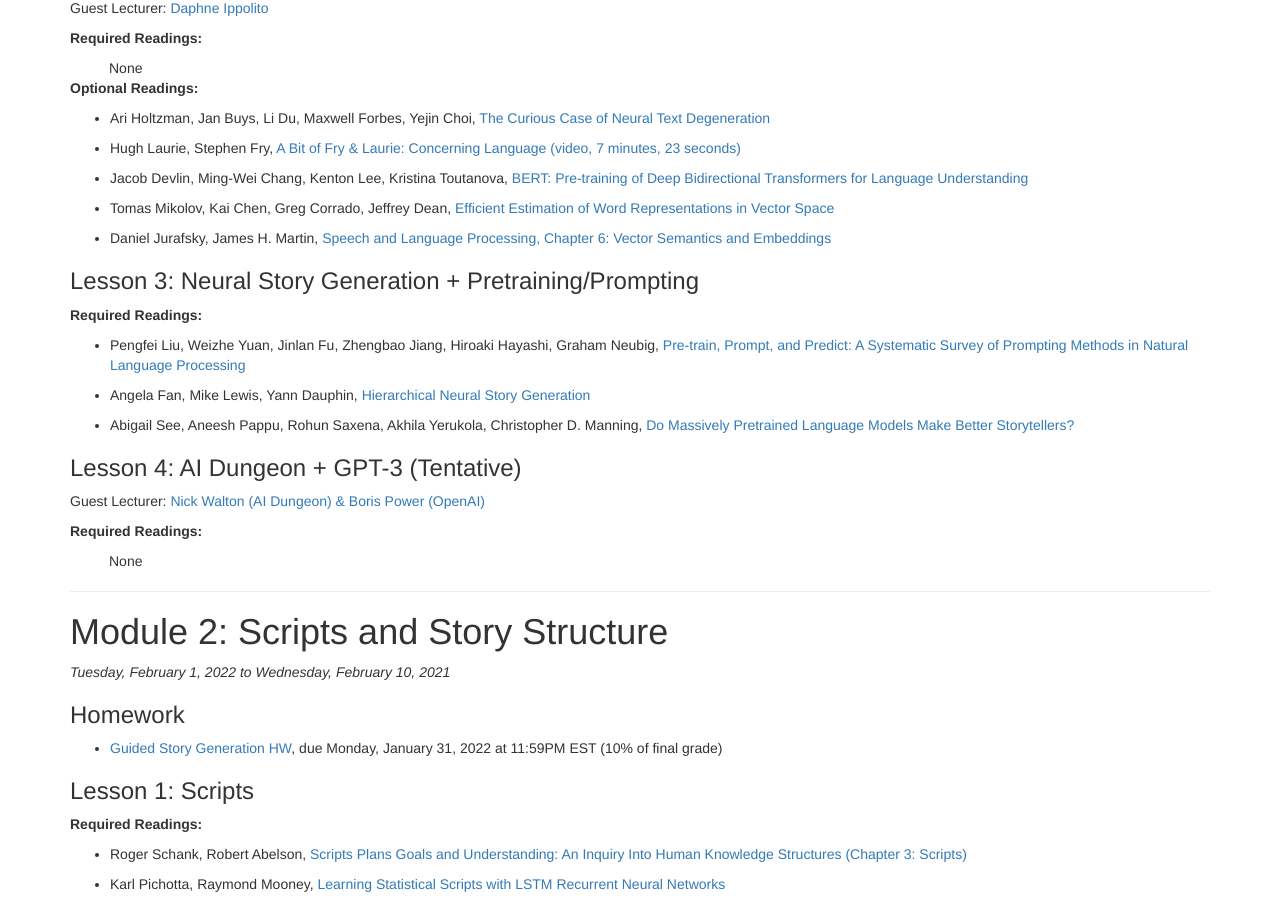
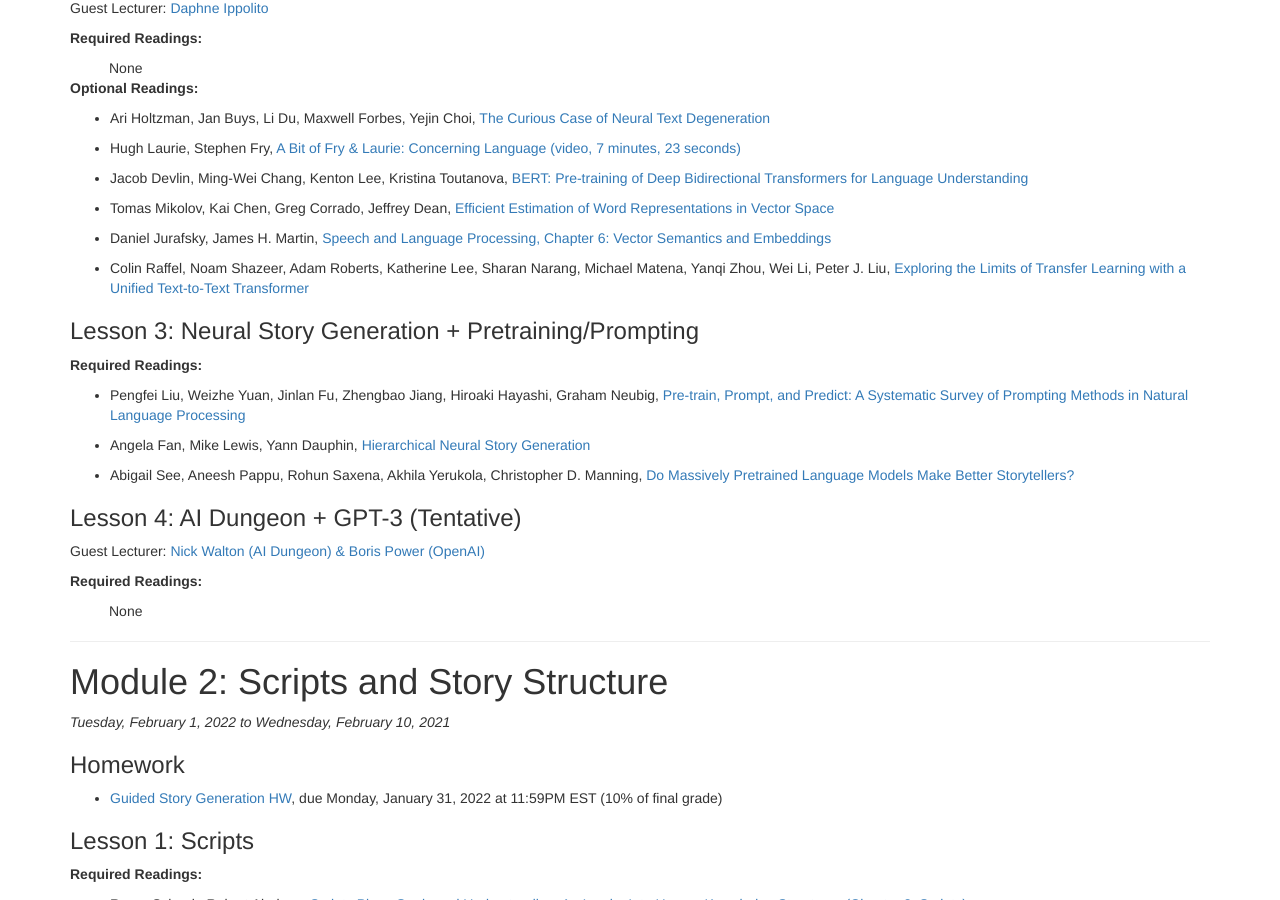
Before and after one commit to interactive-fiction-class/interactive-fiction-class.github.io, a Jekyll site: the page built from modules.md, in a window 1280 px wide and 900 px high, scrolled down 1295 px. Built offline with Jekyll 4.4.1, drawn with Linux system fonts in a browser that asks for light colours; nearby versions of some CDN libraries; a script that is not in the unit is left out.

Commit message:
T5 paper

```diff
--- a/_data/modules.yaml
+++ b/_data/modules.yaml
@@ -117,6 +117,10 @@
           title: "Speech and Language Processing, Chapter 6: Vector Semantics and Embeddings"
           url: https://web.stanford.edu/~jurafsky/slp3/6.pdf
           authors: Daniel Jurafsky, James H. Martin
+        -
+          title: "Exploring the Limits of Transfer Learning with a Unified Text-to-Text Transformer"
+          url: https://arxiv.org/abs/1910.10683
+          authors: Colin Raffel, Noam Shazeer, Adam Roberts, Katherine Lee, Sharan Narang, Michael Matena, Yanqi Zhou, Wei Li, Peter J. Liu
     -
       title: Neural Story Generation + Pretraining/Prompting
       guest_speaker:
```
